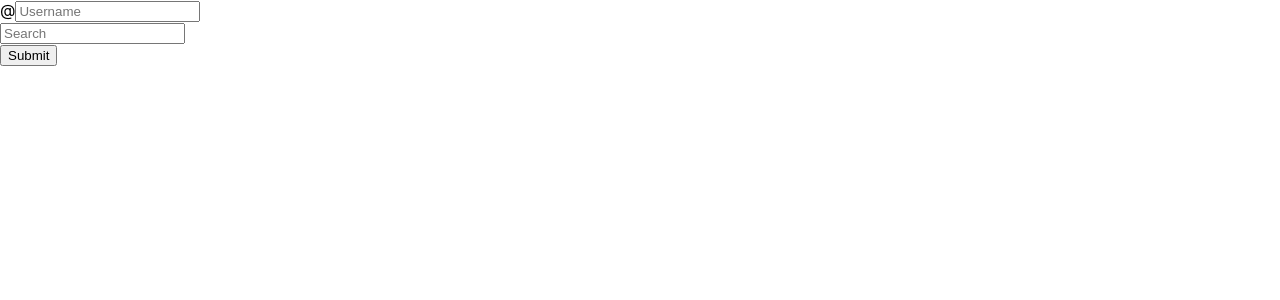
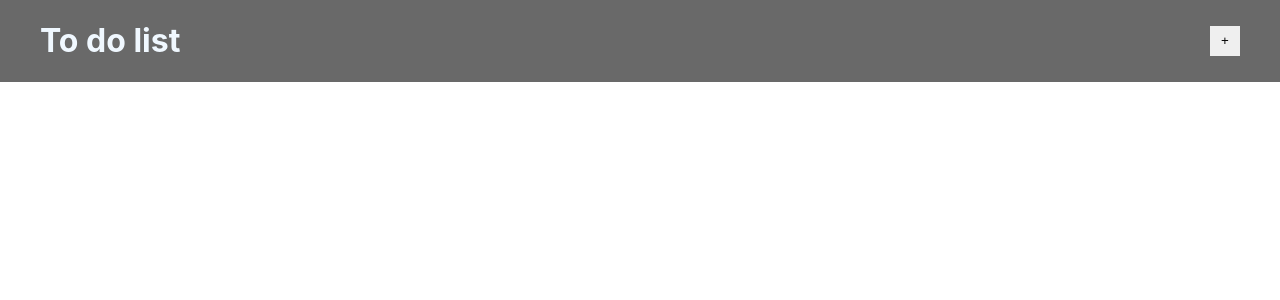
Before and after one commit to MarieG41/react-to-to-list, a React (Create React App) app: page / in a window 1280 px wide. Shown: the top 300 px of the page. Built offline with nearby package versions, Linux system fonts and the light colour scheme.

Commit message:
header added and styled

```diff
--- a/package.json
+++ b/package.json
@@ -6,7 +6,9 @@
     "@testing-library/jest-dom": "^5.17.0",
     "@testing-library/react": "^13.4.0",
     "@testing-library/user-event": "^13.5.0",
+    "bootstrap": "^5.3.3",
     "react": "^18.2.0",
+    "react-bootstrap": "^2.10.2",
     "react-dom": "^18.2.0",
     "react-scripts": "5.0.1",
     "web-vitals": "^2.1.4"
--- a/src/components/Header.jsx
+++ b/src/components/Header.jsx
@@ -1,42 +1,13 @@
 import React from "react";
-import Navbar from 'react-bootstrap/Navbar';
-import Form from 'react-bootstrap/Form';
-import Button from 'react-bootstrap/Button';
-import InputGroup from 'react-bootstrap/InputGroup';
-import Row from 'react-bootstrap/Row';
-import Col from 'react-bootstrap/Col';
+import '../style/header.css'
 
-const Header = () => {
+export default function Header() {
     return (
       <>
-        <Navbar className="bg-body-tertiary justify-content-between">
-          <Form inline>
-            <InputGroup>
-              <InputGroup.Text id="basic-addon1">@</InputGroup.Text>
-              <Form.Control
-                placeholder="Username"
-                aria-label="Username"
-                aria-describedby="basic-addon1"
-              />
-            </InputGroup>
-          </Form>
-          <Form inline>
-            <Row>
-              <Col xs="auto">
-                <Form.Control
-                  type="text"
-                  placeholder="Search"
-                  className=" mr-sm-2"
-                />
-              </Col>
-              <Col xs="auto">
-                <Button type="submit">Submit</Button>
-              </Col>
-            </Row>
-          </Form>
-        </Navbar>
+        <header>
+          <h1>To do list</h1>
+          <button>+</button>
+        </header>
       </>
     );
 }
-
-export default Header;
--- /dev/null
+++ b/src/style/header.css
@@ -0,0 +1,21 @@
+header {
+    display: flex;
+    justify-content: space-between;
+    background-color: dimgray;
+    padding-inline: 40px;
+    align-items: center;
+}
+
+button {
+    height: 30px;
+    width: 30px;
+    border: none;
+}
+
+button:hover {
+    background-color: lightgrey;
+}
+
+h1 {
+    color: aliceblue;
+}
```
Also changed, not shown: 1 other file (tests, documents, lock files or other folders).
